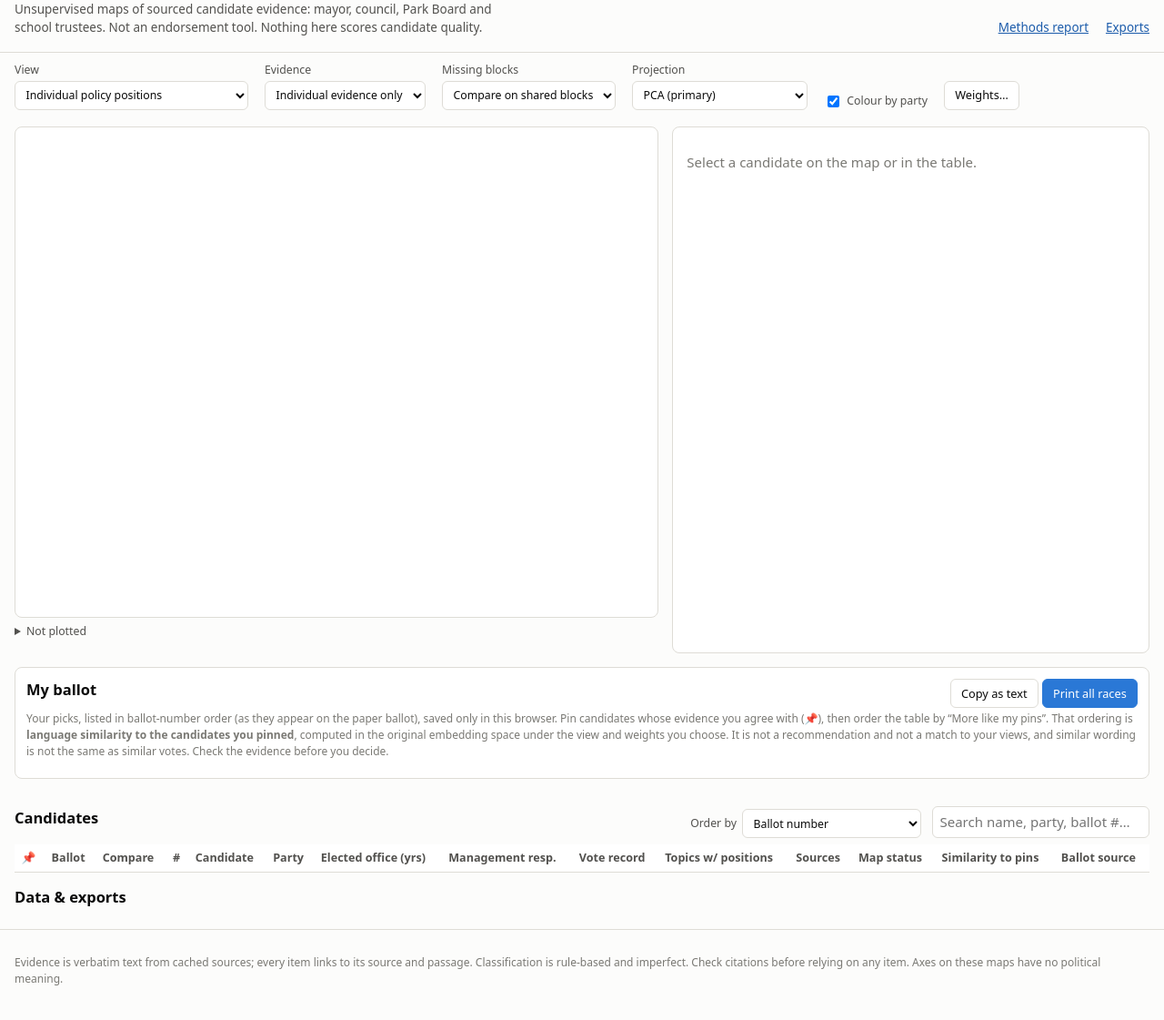
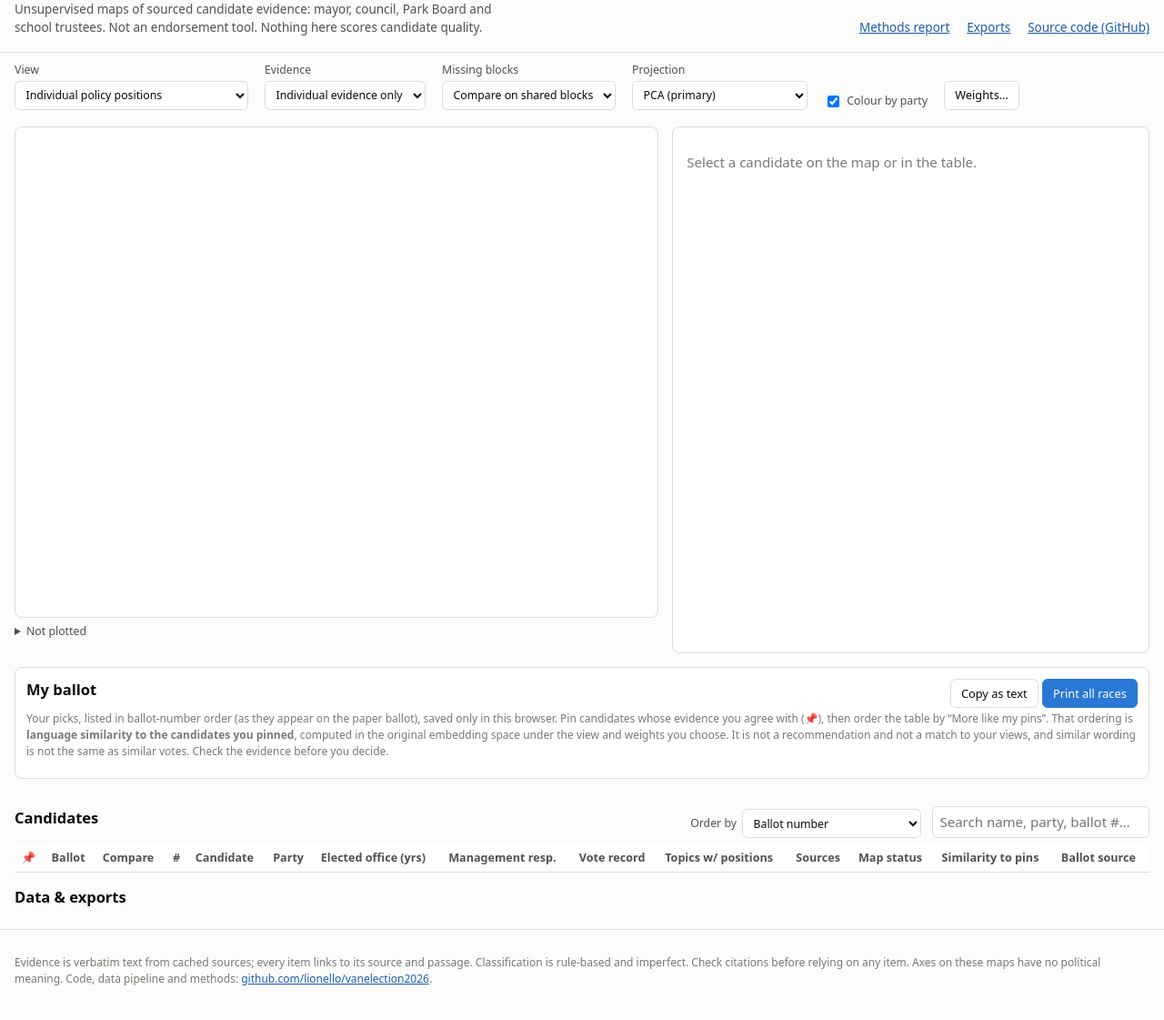
Before and after one commit to lionello/vanelection2026, a plain HTML site: page web/index.html in a window 1280 px wide. Shown: the part 131-1252 px from the top of the page at 91% size. Drawn offline with nearby package versions, Linux system fonts and the light colour scheme; no server answers.

Commit message:
Link to the GitHub repo from the site header and footer
Co-Authored-By: Claude Opus 5.5 <noreply@anthropic.com>
Claude-Session: https://claude.ai/code/session_01WLdG3J9WbtETTCoNL2g6Nv

```diff
--- a/web/index.html
+++ b/web/index.html
@@ -18,6 +18,7 @@
   <nav class="links">
     <a href="/methods" target="_blank" rel="noopener">Methods report</a>
     <a href="#exports" id="exportsLink">Exports</a>
+    <a href="https://github.com/lionello/vanelection2026" target="_blank" rel="noopener">Source code (GitHub)</a>
   </nav>
 </header>
 
@@ -147,7 +148,8 @@
 
 <footer class="foot">
   <p>Evidence is verbatim text from cached sources; every item links to its source and passage. Classification is
-    rule-based and imperfect. Check citations before relying on any item. Axes on these maps have no political meaning.</p>
+    rule-based and imperfect. Check citations before relying on any item. Axes on these maps have no political meaning.
+    Code, data pipeline and methods: <a href="https://github.com/lionello/vanelection2026" target="_blank" rel="noopener">github.com/lionello/vanelection2026</a>.</p>
 </footer>
 <div id="tip" class="tip" hidden></div>
 <script src="app.js"></script>
```
